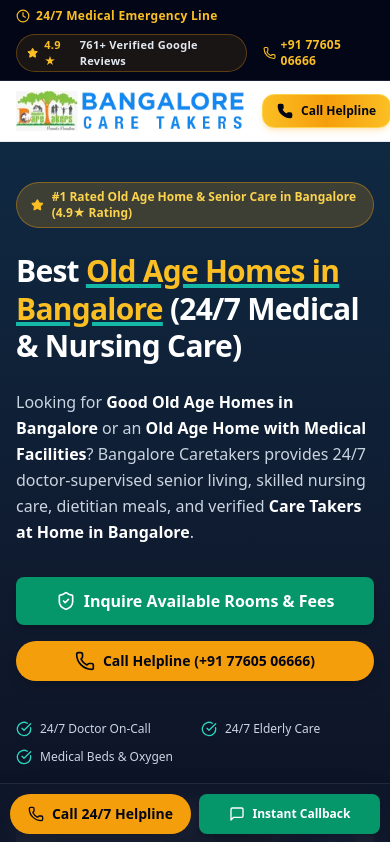
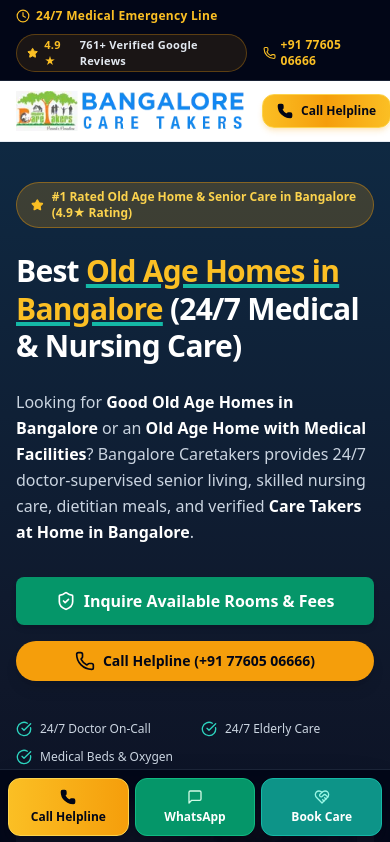
Before and after one commit to rahul-chacko-7/bangalore-caretakers, a React (Vite) app: page / in a window 390 px wide. Shown: the top 842 px of the page. Built offline with nearby package versions, Linux system fonts and the light colour scheme.

Commit message:
feat: optimize mobile experience with instant menu search, accordions, backdrop overlay and sticky 3-CTA bar

```diff
--- a/src/components/FloatingMobileBar.jsx
+++ b/src/components/FloatingMobileBar.jsx
@@ -1,28 +1,40 @@
-import { Phone, MessageSquare, ShieldCheck } from 'lucide-react';
+import { Phone, MessageSquare, HeartHandshake } from 'lucide-react';
 import { GENERAL_INFO } from '../data/keywordsData';
 
 export default function FloatingMobileBar({ onOpenInquiry }) {
   return (
-    <div className="fixed bottom-0 inset-x-0 z-40 lg:hidden bg-slate-900/95 backdrop-blur-md border-t border-slate-800 p-2.5 shadow-2xl">
-      <div className="max-w-md mx-auto grid grid-cols-2 gap-2">
+    <div className="fixed bottom-0 inset-x-0 z-40 xl:hidden bg-slate-950/95 backdrop-blur-lg border-t border-slate-800/90 p-2 shadow-2xl">
+      <div className="max-w-lg mx-auto grid grid-cols-3 gap-1.5">
 
-        {/* Direct Call Button */}
+        {/* 1. Direct Call Button */}
         <a
           href={`tel:${GENERAL_INFO.phoneRaw}`}
-          className="btn-phone py-3 px-3 text-xs sm:text-sm font-black flex items-center justify-center gap-1.5 shadow-md"
+          className="bg-gradient-to-r from-amber-400 to-amber-500 hover:from-amber-500 hover:to-amber-600 text-slate-950 py-2.5 px-2 rounded-xl font-black text-xs flex flex-col sm:flex-row items-center justify-center gap-1 shadow-md border border-amber-300 transition-transform active:scale-[0.98]"
           aria-label="Call emergency line"
         >
-          <Phone className="w-4 h-4 text-slate-950 shrink-0" />
-          <span>Call 24/7 Helpline</span>
+          <Phone className="w-4 h-4 fill-slate-950 text-slate-950 shrink-0" />
+          <span className="truncate">Call Helpline</span>
         </a>
 
-        {/* Quick Inquiry / WhatsApp Button */}
+        {/* 2. WhatsApp Button */}
+        <a
+          href={`https://wa.me/${GENERAL_INFO.whatsappNumber}`}
+          target="_blank"
+          rel="noopener noreferrer"
+          className="bg-emerald-600 hover:bg-emerald-700 text-white py-2.5 px-2 rounded-xl font-bold text-xs flex flex-col sm:flex-row items-center justify-center gap-1 shadow-md border border-emerald-500 transition-transform active:scale-[0.98]"
+          aria-label="WhatsApp Us"
+        >
+          <MessageSquare className="w-4 h-4 shrink-0 text-emerald-100" />
+          <span className="truncate">WhatsApp</span>
+        </a>
+
+        {/* 3. Quick Inquiry / Book Care */}
         <button
           onClick={onOpenInquiry}
-          className="btn-primary py-3 px-3 text-xs sm:text-sm font-black flex items-center justify-center gap-1.5 shadow-md"
+          className="bg-teal-600 hover:bg-teal-700 text-white py-2.5 px-2 rounded-xl font-extrabold text-xs flex flex-col sm:flex-row items-center justify-center gap-1 shadow-md border border-teal-500 transition-transform active:scale-[0.98]"
         >
-          <MessageSquare className="w-4 h-4 shrink-0" />
-          <span>Instant Callback</span>
+          <HeartHandshake className="w-4 h-4 shrink-0 text-teal-200" />
+          <span className="truncate">Book Care</span>
         </button>
 
       </div>
--- a/src/components/Header.jsx
+++ b/src/components/Header.jsx
@@ -1,10 +1,14 @@
 import { useState } from 'react';
 import { Link, useLocation } from 'react-router-dom';
-import { Phone, Menu, X, ShieldCheck, Clock, MapPin, ChevronDown, MessageSquare, Star, HeartHandshake, Sparkles } from 'lucide-react';
+import { Phone, Menu, X, ShieldCheck, Clock, MapPin, ChevronDown, MessageSquare, Star, HeartHandshake, Sparkles, Search } from 'lucide-react';
 import { GENERAL_INFO } from '../data/keywordsData';
 
 export default function Header({ onOpenInquiry }) {
   const [mobileMenuOpen, setMobileMenuOpen] = useState(false);
+  const [mobileSearch, setMobileSearch] = useState('');
+  const [mobileServicesExpanded, setMobileServicesExpanded] = useState(true);
+  const [mobileLocationsExpanded, setMobileLocationsExpanded] = useState(true);
+
   const [servicesDropdown, setServicesDropdown] = useState(false);
   const [locationsDropdown, setLocationsDropdown] = useState(false);
   const location = useLocation();
@@ -33,6 +37,15 @@
     { name: 'Electronic City Caretakers', path: '/elderly-care-electronic-city' },
     { name: 'Yelahanka Medical Care', path: '/elderly-care-yelahanka' },
   ];
+
+  const filteredServices = mobileSearch.trim()
+    ? serviceCategories.filter(s => s.name.toLowerCase().includes(mobileSearch.toLowerCase()) || s.desc.toLowerCase().includes(mobileSearch.toLowerCase()))
+    : serviceCategories;
+
+  const filteredLocations = mobileSearch.trim()
+    ? locationLinks.filter(l => l.name.toLowerCase().includes(mobileSearch.toLowerCase()))
+    : locationLinks;
+
 
   return (
     <>
@@ -256,12 +269,43 @@
 
         </div>
 
+        {/* Backdrop Overlay when Mobile Drawer is Open */}
+        {mobileMenuOpen && (
+          <div
+            className="fixed inset-0 top-[110px] bg-slate-950/50 backdrop-blur-xs z-30 xl:hidden"
+            onClick={() => setMobileMenuOpen(false)}
+            aria-hidden="true"
+          />
+        )}
+
         {/* Mobile Slide-down Navigation Drawer (Visible on screens < 1280px) */}
         {mobileMenuOpen && (
-          <div className="xl:hidden border-t border-slate-200/90 bg-white/98 backdrop-blur-xl px-4 pt-3 pb-8 space-y-4 shadow-2xl max-h-[85vh] overflow-y-auto animate-fadeIn divide-y divide-slate-100">
+          <div className="xl:hidden border-t border-slate-200/90 bg-white/98 backdrop-blur-xl px-4 pt-3 pb-8 space-y-4 shadow-2xl max-h-[85vh] overflow-y-auto animate-fadeIn divide-y divide-slate-100 z-40 relative">
+
+            {/* Instant Mobile Quick Search Bar */}
+            <div className="relative pt-1 pb-1">
+              <div className="relative">
+                <Search className="w-4 h-4 text-slate-400 absolute left-3.5 top-1/2 -translate-y-1/2" />
+                <input
+                  type="text"
+                  value={mobileSearch}
+                  onChange={(e) => setMobileSearch(e.target.value)}
+                  placeholder="Search care services, locations, jobs..."
+                  className="w-full bg-slate-100/90 border border-slate-200 focus:border-teal-500 text-slate-900 placeholder:text-slate-400 text-xs rounded-xl pl-9 pr-8 py-2.5 outline-none font-semibold transition-all"
+                />
+                {mobileSearch && (
+                  <button
+                    onClick={() => setMobileSearch('')}
+                    className="absolute right-3 top-1/2 -translate-y-1/2 text-slate-400 hover:text-slate-600 text-xs font-bold"
+                  >
+                    ✕
+                  </button>
+                )}
+              </div>
+            </div>
 
             {/* 1. Primary Nav Pages */}
-            <div className="space-y-1 pt-1">
+            <div className="space-y-1 pt-3">
               <div className="text-[11px] font-black uppercase tracking-wider text-slate-400 px-2 pb-1">
                 Main Pages
               </div>
@@ -322,14 +366,23 @@
               </div>
             </div>
 
-            {/* 2. All 8 Medical & Senior Services */}
+            {/* 2. All 8 Medical & Senior Services (Collapsible Accordion) */}
             <div className="pt-3 space-y-1">
-              <div className="text-[11px] font-black uppercase tracking-wider text-teal-700 px-2 pb-1 flex items-center justify-between">
-                <span>All Care Services</span>
-                <span className="text-[10px] text-slate-400 font-medium">8 Services</span>
-              </div>
+              <button
+                onClick={() => setMobileServicesExpanded(!mobileServicesExpanded)}
+                className="w-full text-[11px] font-black uppercase tracking-wider text-teal-700 px-2 pb-1 flex items-center justify-between cursor-pointer hover:text-teal-900"
+              >
+                <span>Medical & Senior Services ({filteredServices.length})</span>
+                <span className="text-teal-600 text-xs font-bold flex items-center gap-1">
+                  {mobileServicesExpanded ? 'Hide' : 'Expand'}
+                  <ChevronDown className={`w-3.5 h-3.5 transition-transform ${mobileServicesExpanded ? 'rotate-180' : ''}`} />
+                </span>
+              </button>
+
+              {mobileServicesExpanded && (
                 <div className="grid grid-cols-1 gap-1">
-                {serviceCategories.map((s, idx) => (
+                  {filteredServices.length > 0 ? (
+                    filteredServices.map((s, idx) => (
                       <Link
                         key={idx}
                         to={s.path}
@@ -342,18 +395,34 @@
                         </div>
                         <div className="text-[11px] text-slate-500 mt-0.5">{s.desc}</div>
                       </Link>
-                ))}
+                    ))
+                  ) : (
+                    <div className="text-xs text-slate-400 p-2 text-center">No services matching "{mobileSearch}"</div>
+                  )}
                 </div>
+              )}
             </div>
 
-            {/* 3. Bangalore Service Locations */}
+            {/* 3. Bangalore Service Locations (Collapsible Accordion) */}
             <div className="pt-3 space-y-1">
-              <div className="text-[11px] font-black uppercase tracking-wider text-slate-400 px-2 pb-1 flex items-center gap-1">
+              <button
+                onClick={() => setMobileLocationsExpanded(!mobileLocationsExpanded)}
+                className="w-full text-[11px] font-black uppercase tracking-wider text-slate-400 px-2 pb-1 flex items-center justify-between cursor-pointer hover:text-slate-600"
+              >
+                <span className="flex items-center gap-1">
                   <MapPin className="w-3.5 h-3.5 text-teal-600" />
-                <span>Covered Bangalore Areas</span>
-              </div>
+                  <span>Covered Bangalore Areas ({filteredLocations.length})</span>
+                </span>
+                <span className="text-slate-500 text-xs font-bold flex items-center gap-1">
+                  {mobileLocationsExpanded ? 'Hide' : 'Expand'}
+                  <ChevronDown className={`w-3.5 h-3.5 transition-transform ${mobileLocationsExpanded ? 'rotate-180' : ''}`} />
+                </span>
+              </button>
+
+              {mobileLocationsExpanded && (
                 <div className="grid grid-cols-1 sm:grid-cols-2 gap-1.5">
-                {locationLinks.map((loc, idx) => (
+                  {filteredLocations.length > 0 ? (
+                    filteredLocations.map((loc, idx) => (
                       <Link
                         key={idx}
                         to={loc.path}
@@ -363,8 +432,12 @@
                         <span>{loc.name}</span>
                         <span className="text-[10px] text-teal-600 font-extrabold">View</span>
                       </Link>
-                ))}
+                    ))
+                  ) : (
+                    <div className="text-xs text-slate-400 p-2 text-center col-span-2">No locations matching "{mobileSearch}"</div>
+                  )}
                 </div>
+              )}
             </div>
 
             {/* 4. Trust Badges & Contact Options */}
@@ -419,6 +492,7 @@
           </div>
         )}
 
+
       </header>
     </>
   );
```
Lines whose indentation alone changed are shown as unchanged.
